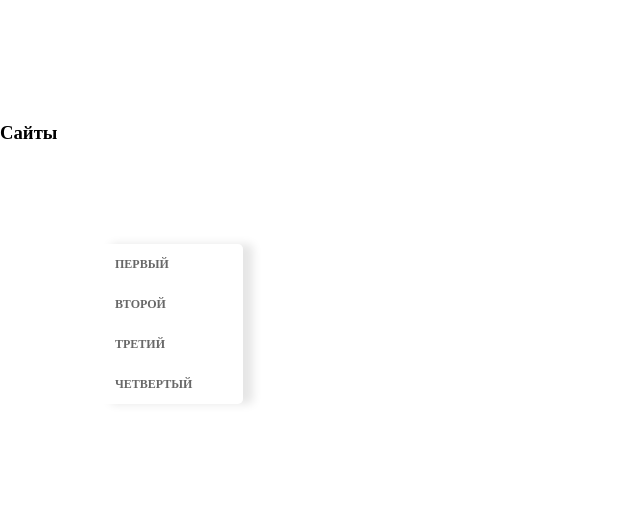
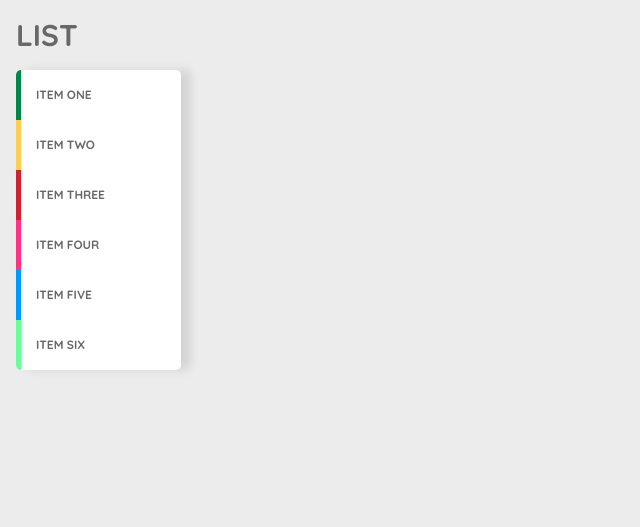
Before and after one commit to ekseverinets/components_18082017, a website: page index.html in a window 1280 px wide. Shown: the whole page, without its empty margins (0-640 px from the left). Drawn offline with Linux system fonts and the light colour scheme.

Commit message:
Menu styling

```diff
--- a/components/app/app.js
+++ b/components/app/app.js
@@ -10,31 +10,62 @@
 			this.menu = new Menu({
 				el: el.querySelector('.js-menu'),
 				data: {
-					title: 'Сайты',
+					title: 'List',
 					items: []
 				}
 			});
 
 			this.menu.setData({
-				title: 'Сайты',
+				title: 'List',
 				items: [
-					{title: 'Первый'},
 					{
-						title: 'Второй',
+						title: 'Item One',
+						className: 'profile'
+					},
+					{
+						title: 'Item Two',
+						className: 'messages',
 						items: [
-							{title: 'Второй-первый'},
+                            {
+                                title: 'Item Two-One',
+                                className: 'item'
+                            },
 							{
-								title: 'Второй-второй',
+                                title: 'Item Two-Two',
+                                className: 'item',
 								items: [
-									{title: 'Второй-второй-1'},
-									{title: 'Второй-второй-2'},
-									{title: 'Второй-второй-3'}
+                                    {
+                                        title: 'Item Two-Two-1',
+                                        className: 'item'
+                                     },
+									{
+                                        title: 'Item Two-Two-2',
+                                        className: 'item'
+                                    },
+									{
+                                        title: 'Item Two-Two-3',
+                                        className: 'item'
+                                    }
 								]
 							},
 						]
 					},
-					{title: 'Третий'},
-					{title: 'Четвертый'}
+					{
+						title: 'Item Three',
+						className: 'settings'
+					},
+					{
+						title: 'Item Four',
+						className: 'logout'
+                    },
+                    {
+						title: 'Item Five',
+						className: 'western'
+                    },
+                    {
+						title: 'Item Six',
+						className: 'fantasy'
+					}
 				]
 			});
 
--- a/components/menu/menu.css
+++ b/components/menu/menu.css
@@ -1,114 +1,80 @@
 body {
-    margin:0;
-    padding:0;
+    margin: 0;
+    padding: 0;
+    height: 100%;
     font-family: Quicksand;
     font-weight: 700;
+    background: #ececec;
 }
-.menu__list {
+.menu {
+    padding: 1rem;
+}
+ul {
     background:#fff;
-    width:143px;
-    /* z-index:10; */
-    margin: 100;
+    width: 165px;
     padding: 0;
     list-style: none;
-    overflow: hidden;
     border-radius: 5px;
     box-shadow:  10px 0px 10px rgba(0, 0, 0, 0.1);
 }
 .menu__list li {
-    width: 225px;
     padding-left: 15px;
-    height: 40px;
-    line-height: 40px;
+    height: 50px;
+    line-height: 50px;
     display: block;
-    overflow: hidden;
     position: relative;
     text-decoration: none;
     text-transform: uppercase;
     font-size: 12px;
     color: #686868;
     transition: all 0.2s linear;
+    box-sizing: border-box;
+    border-left: 5px solid transparent;
 }
 .menu__list li:hover {
     background:#efefef;
     cursor: pointer;
 }
-
-.form li a.profile {
+.menu__list li.profile {
     border-left:5px solid #008747;
 }
-
-.form li a.messages {
+.menu__list li.messages {
     border-left:5px solid #fecf54;
 }
 
-.form li a.settings {
+.menu__list li.settings {
     border-left:5px solid #cf2130;
 }
-
-.form li a.logout {
+.menu__list li.logout {
     border-left:5px solid #FF3385;
 }
-
-.form li a.western {
+.menu__list li.western {
     border-left:5px solid #0099FF;
 }
 
-.form li a.fantasy {
+.menu__list li.fantasy {
     border-left:5px solid #66FF99;
 }
-
-.form li:first-child a:hover, .form li:first-child a {
-    -webkit-border-radius: 5px 5px 0 0;
-    -moz-border-radius: 5px 5px 0 0;
+.menu__list li:first-child {
     border-radius: 5px 5px 0 0;
 }
-
-.form li:last-child a:hover, .form li:last-child a {
+.menu__list li:last-child {
     -webkit-border-radius: 0 0 5px 5px;
     -moz-border-radius: 0 0 5px 5px;
     border-radius: 0 0 5px 5px;
 }
-
-.form li a:hover i {
-    color:#ea4f35;
+.submenu {
+    position: absolute;
+    top: 0;
+    left: 161px;
+    display: none;
 }
-
-.form i {
-    margin-right:15px;
-
-    -webkit-transition:all 0.2s linear;
-    -moz-transition:all 0.2s linear;
-    -o-transition:all 0.2s linear;
-    transition:all 0.2s linear;
+.menu__list li:hover > .submenu {
+    display: block;
 }
-
-.form em {
-    font-size: 10px;
-    background: #ea4f35;
-    padding: 3px 5px;
-    -webkit-border-radius: 10px;
-    -moz-border-radius: 10px;
-    border-radius: 10px;
-    font-style: normal;
-    color: #fff;
-    margin-top: 17px;
-    margin-right: 15px;
-    line-height: 10px;
-    height: 10px;
-    float:right;
+h3 {
+    font-size:30px;
+    color: #686868;
+    text-transform: uppercase;
+    margin: 0;
 }
-
-.form li.selected a {
-    background:#efefef;
-}
-
-h1 {
-    color:#fff;
-    margin:0 auto;
-    margin-top:120px;
-    margin-bottom:40px;
-    font-size:30px;
-    width:300px;
-    text-align:center;
-}
--- a/components/menu/menu.js
+++ b/components/menu/menu.js
@@ -25,32 +25,36 @@
 
 		renderItems(items, container) {
 			items.forEach(item => {
-				this._addItem(item, container); // пусть _addItem работает только с одним элментом
+				this._addItem(item, container);
 			});
 		}
 
 		initEvents() {
-			this.$title.addEventListener('click', this.toggleDisplayMenu.bind(this));
+			//this.$title.addEventListener('click', this.toggleDisplayMenu.bind(this));
 		}
 
-		toggleDisplayMenu() {
-			this.$el.classList.toggle('_open');
-		}
+		// toggleDisplayMenu() {
+		// 	this.$el.classList.toggle('_open');
+		// }
 
 		_addItem(item, container) {
 			let itemText = item.title,
 				ulEl = document.createElement('ul'),
 				liEl = document.createElement('li');
 
+			liEl.classList.add(item.className);
+
 			liEl.textContent = itemText;
 
-			if (item.items) { // а здесь нужно рекурсивно вызвать renderItems,
+			if (item.items) {
 				liEl.append(ulEl);
-				this.renderItems(item.items, ulEl); // указываем, что рендерим и куда
+				ulEl.classList.add('submenu');
+				this.renderItems(item.items, ulEl);
 			}
 
 			container.append(liEl);
 		}
+
 	}
 
 	window.Menu = Menu;
--- a/index.html
+++ b/index.html
@@ -6,8 +6,6 @@
         <link rel="stylesheet" href="components/menu/menu.css">
     </head>
     <body>
-        <h1></h1>
-
         <div class="js-app">
             <div class="menu js-menu">
                 <h3 class="menu__title js-title"></h3>
@@ -16,8 +14,6 @@
 
 
         </div>
-
-
 
         <!-- <script src="components/form/form.js"></script> -->
         <script src="components/menu/menu.js"></script>
```
Lines whose indentation alone changed are shown as unchanged.
